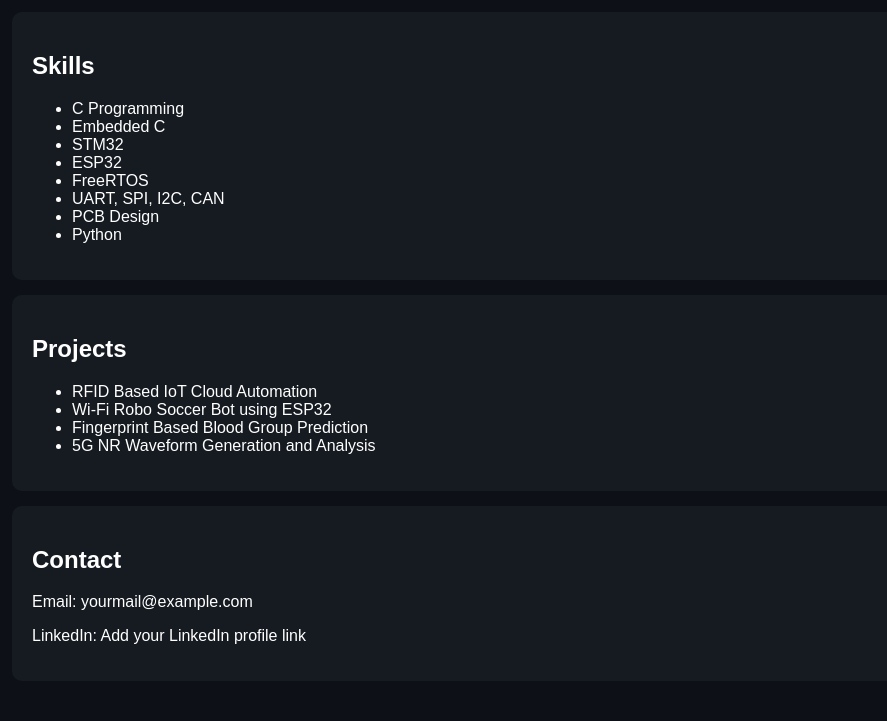
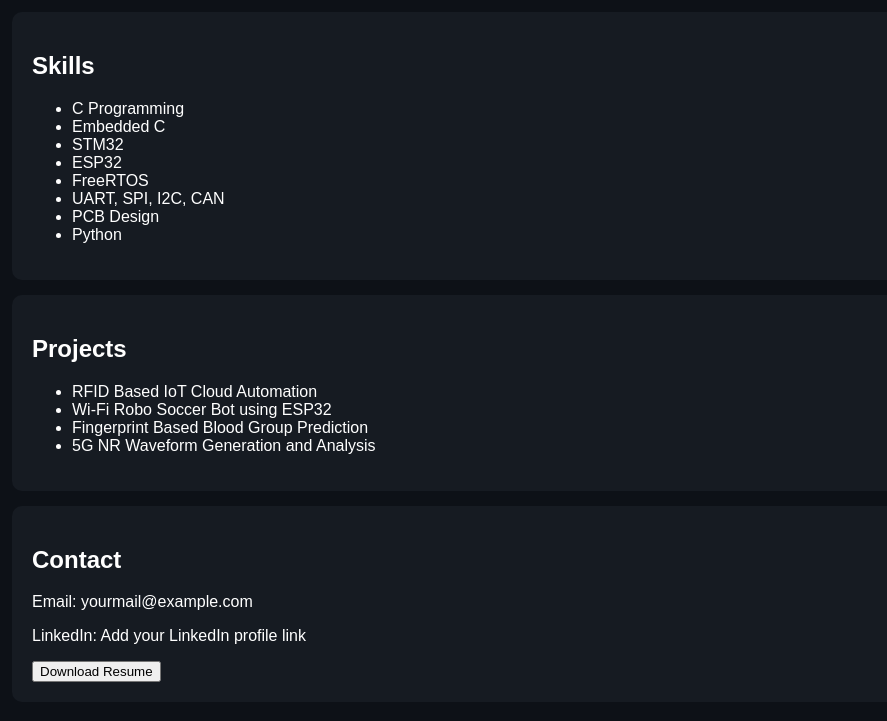
Before and after one commit to saisrinivas9/srinivas-portfolio, a plain HTML site: page index.html in a window 1280 px wide. Shown: the part 559-1280 px from the top of the page, without its empty margins (178-1065 px from the left). Drawn offline with Linux system fonts and the light colour scheme.

Commit message:
Update index.html

```diff
--- a/index.html
+++ b/index.html
@@ -5,7 +5,7 @@
 <meta name="viewport" content="width=device-width, initial-scale=1">
 
 <title>Sai Srinivas | Embedded Systems Engineer</title>
-
+<link rel="stylesheet" href="style.css">
 <style>
 body{
     margin:0;
@@ -89,6 +89,9 @@ PCB Design and Wireless Communication.
 <h2>Contact</h2>
 <p>Email: yourmail@example.com</p>
 <p>LinkedIn: Add your LinkedIn profile link</p>
+    <a href="resume.pdf" target="_blank">
+    <button>Download Resume</button>
+</a>
 </div>
 
 </section>
```
